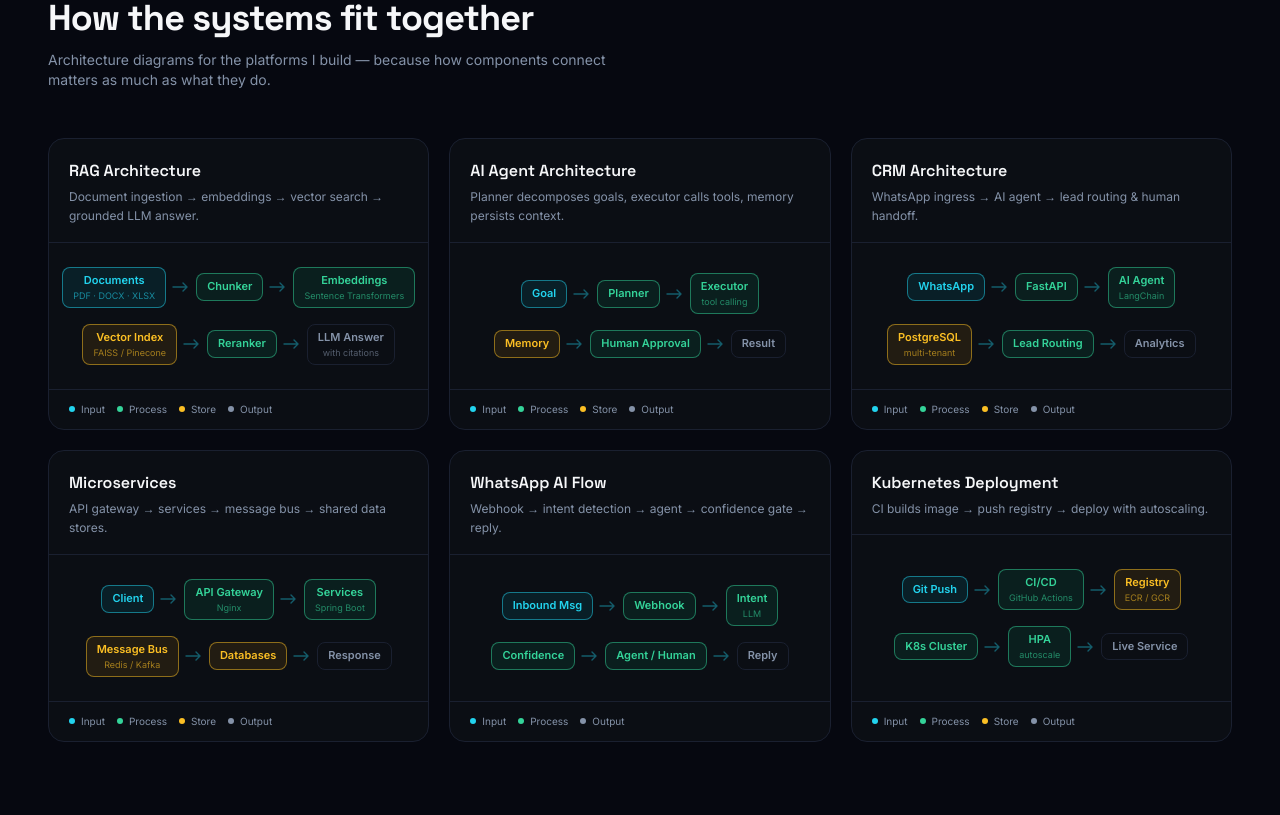
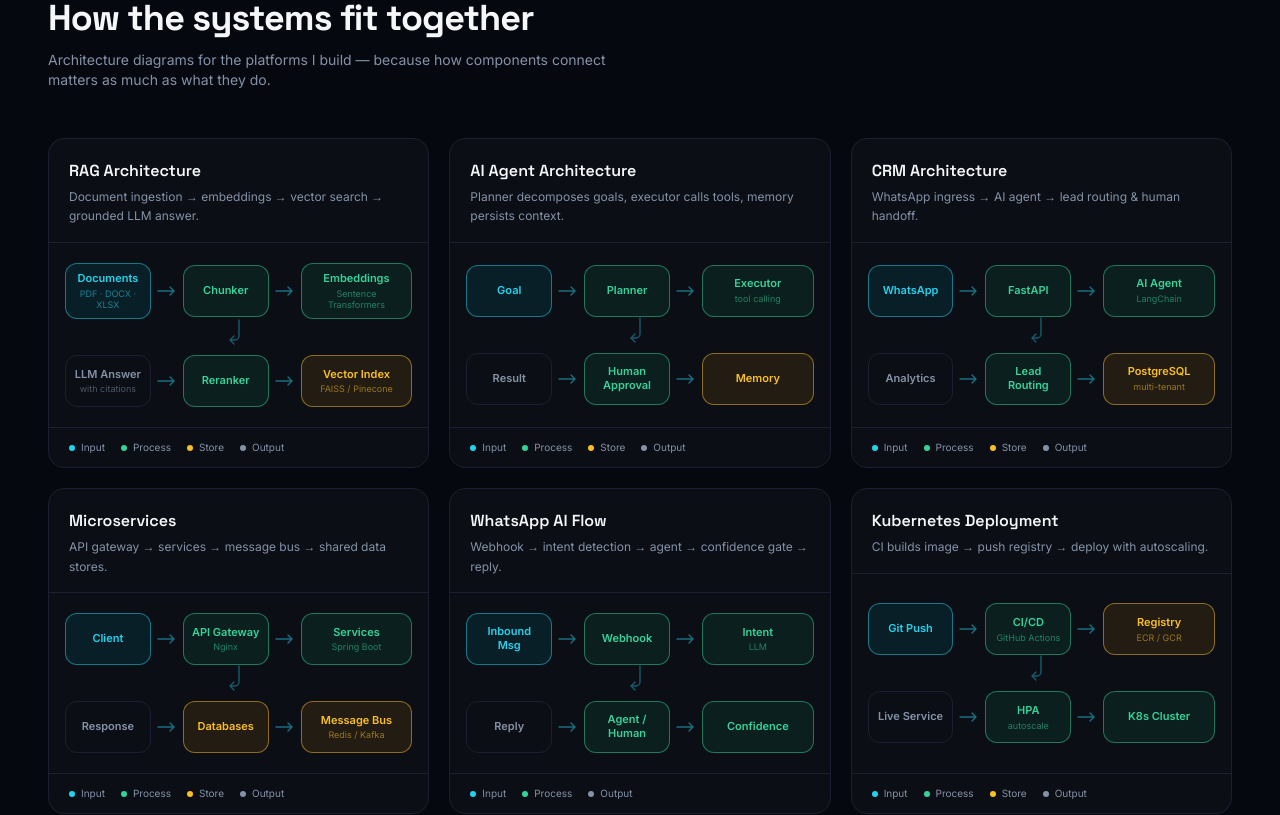
Before and after one commit to hkbharti77/My-portfillos, a React (Vite) app: page / in a window 1280 px wide. Shown: the part 3880-4695 px from the top of the page. Built offline with nearby package versions, Linux system fonts and the light colour scheme.

Commit message:
Fix node width and row connection

```diff
--- a/src/components/ArchitectureGallery.tsx
+++ b/src/components/ArchitectureGallery.tsx
@@ -2,15 +2,27 @@ import { architectures, type ArchitectureDiagram } from '../data';
 import { useReveal } from '../hooks';
 
 const kindStyles: Record<string, { pill: string; dot: string }> = {
-  in:   { pill: 'bg-brand-500/10 border-brand-400/50 text-brand-400',   dot: 'bg-brand-400'  },
-  core: { pill: 'bg-accent-500/10 border-accent-400/50 text-accent-400', dot: 'bg-accent-400' },
-  store:{ pill: 'bg-warn-500/10  border-warn-400/50  text-warn-400',    dot: 'bg-warn-400'   },
-  out:  { pill: 'bg-soft border-soft text-soft',                         dot: 'bg-[var(--text-soft)]' },
+  in:    { pill: 'bg-brand-500/10 border-brand-400/50 text-brand-400',    dot: 'bg-brand-400'  },
+  core:  { pill: 'bg-accent-500/10 border-accent-400/50 text-accent-400', dot: 'bg-accent-400' },
+  store: { pill: 'bg-warn-500/10  border-warn-400/50  text-warn-400',     dot: 'bg-warn-400'   },
+  out:   { pill: 'border-soft text-soft',                                  dot: 'bg-[var(--text-soft)]' },
 };
 
 const kindLabels: Record<string, string> = {
   in: 'Input', core: 'Process', store: 'Store', out: 'Output',
 };
+
+const Arrow = () => (
+  <svg width="20" height="10" viewBox="0 0 20 10" fill="none" className="shrink-0 text-brand-400/50">
+    <path d="M1 5h15M13 1l4 4-4 4" stroke="currentColor" strokeWidth="1.4" strokeLinecap="round" strokeLinejoin="round" />
+  </svg>
+);
+
+const WrapArrow = () => (
+  <svg width="24" height="36" viewBox="0 0 24 36" fill="none" className="mx-auto text-brand-400/40">
+    <path d="M12 1v16a4 4 0 0 1-4 4H3M3 21l4-4M3 21l4 4" stroke="currentColor" strokeWidth="1.4" strokeLinecap="round" strokeLinejoin="round" />
+  </svg>
+);
 
 export default function ArchitectureGallery() {
   const ref = useReveal<HTMLDivElement>();
@@ -38,31 +50,32 @@ export default function ArchitectureGallery() {
 
 function DiagramCard({ diagram }: { diagram: ArchitectureDiagram }) {
   const nodes = diagram.nodes;
-
-  // Split into two rows: first half top, second half bottom
   const half = Math.ceil(nodes.length / 2);
   const topRow = nodes.slice(0, half);
   const botRow = nodes.slice(half);
-
-  // Legend: unique kinds in this diagram
   const usedKinds = [...new Set(nodes.map((n) => n.kind))];
 
   return (
-    <div className="card group flex flex-col overflow-hidden transition-all duration-300 hover:-translate-y-1 hover:border-brand-400/40">
+    <div className="card group flex flex-col transition-all duration-300 hover:-translate-y-1 hover:border-brand-400/40">
       {/* Header */}
       <div className="border-b border-soft p-5 pb-4">
         <h3 className="font-display text-base font-semibold">{diagram.title}</h3>
         <p className="mt-1 text-xs leading-relaxed text-soft">{diagram.description}</p>
       </div>
 
-      {/* Diagram area */}
-      <div className="flex flex-1 flex-col justify-center gap-4 bg-soft/20 px-5 py-6">
+      {/* Diagram */}
+      <div className="flex flex-1 flex-col justify-center gap-0 px-4 py-5">
         <NodeRow nodes={topRow} />
-        {botRow.length > 0 && <NodeRow nodes={botRow} />}
+        {botRow.length > 0 && (
+          <>
+            <WrapArrow />
+            <NodeRow nodes={botRow} reverse />
+          </>
+        )}
       </div>
 
       {/* Legend */}
-      <div className="flex flex-wrap gap-3 border-t border-soft px-5 py-3">
+      <div className="flex flex-wrap gap-x-4 gap-y-1.5 border-t border-soft px-5 py-3">
         {usedKinds.map((k) => (
           <span key={k} className="flex items-center gap-1.5 text-[10px] text-soft">
             <span className={`h-1.5 w-1.5 rounded-full ${kindStyles[k].dot}`} />
@@ -74,36 +87,27 @@ function DiagramCard({ diagram }: { diagram: ArchitectureDiagram }) {
   );
 }
 
-function NodeRow({ nodes }: { nodes: ArchitectureDiagram['nodes'] }) {
+function NodeRow({
+  nodes,
+  reverse = false,
+}: {
+  nodes: ArchitectureDiagram['nodes'];
+  reverse?: boolean;
+}) {
+  const items = reverse ? [...nodes].reverse() : nodes;
   return (
-    <div className="flex items-center justify-center gap-1.5">
-      {nodes.map((n, i) => (
-        <div key={i} className="flex items-center gap-1.5">
+    <div className="flex w-full items-stretch gap-1.5">
+      {items.map((n, i) => (
+        <div key={i} className="flex flex-1 items-center gap-1.5">
           <div
-            className={`rounded-lg border px-2.5 py-1.5 text-center transition-transform duration-300 group-hover:scale-[1.03] ${kindStyles[n.kind].pill}`}
+            className={`flex min-h-[52px] flex-1 flex-col items-center justify-center rounded-xl border px-2 py-2 text-center transition-transform duration-300 group-hover:scale-[1.02] ${kindStyles[n.kind].pill}`}
           >
-            <p className="whitespace-nowrap text-[11px] font-semibold leading-tight">{n.label}</p>
+            <p className="text-[11px] font-semibold leading-tight">{n.label}</p>
             {n.sub && (
-              <p className="mt-0.5 whitespace-nowrap text-[9px] leading-tight opacity-60">{n.sub}</p>
+              <p className="mt-0.5 text-[9px] leading-tight opacity-55">{n.sub}</p>
             )}
           </div>
-          {i < nodes.length - 1 && (
-            <svg
-              width="18"
-              height="12"
-              viewBox="0 0 18 12"
-              fill="none"
-              className="shrink-0 text-brand-400/40 transition-colors duration-300 group-hover:text-brand-400/70"
-            >
-              <path
-                d="M1 6h13M11 2l4 4-4 4"
-                stroke="currentColor"
-                strokeWidth="1.4"
-                strokeLinecap="round"
-                strokeLinejoin="round"
-              />
-            </svg>
-          )}
+          {i < items.length - 1 && <Arrow />}
         </div>
       ))}
     </div>
```
